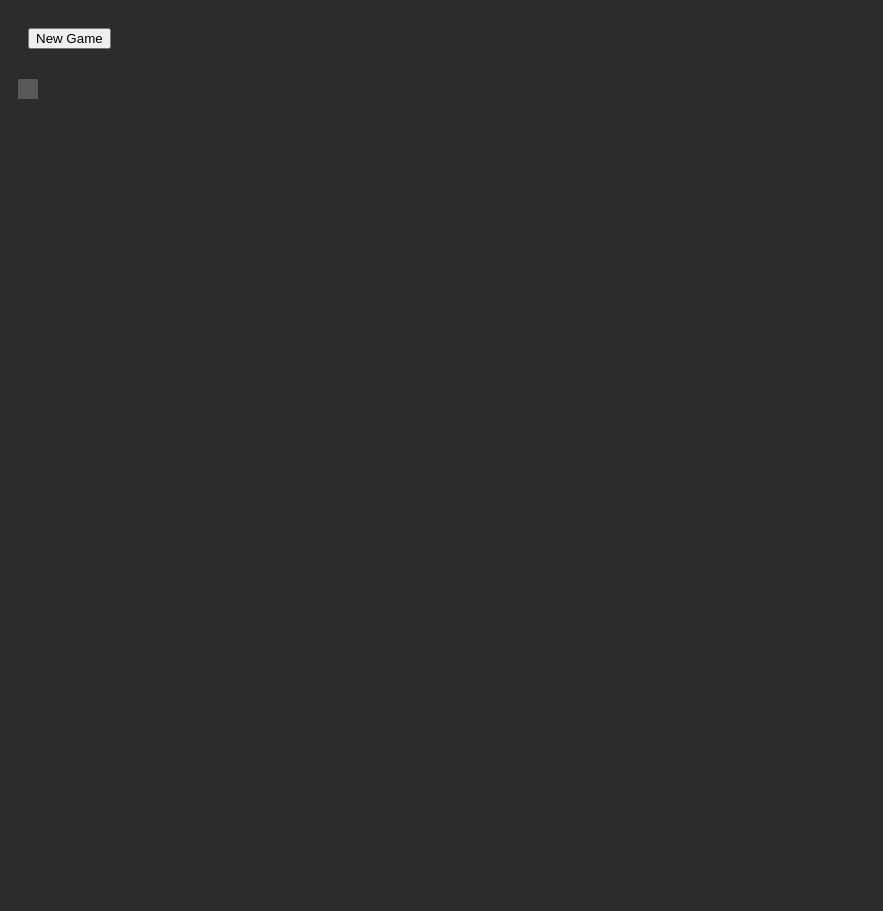
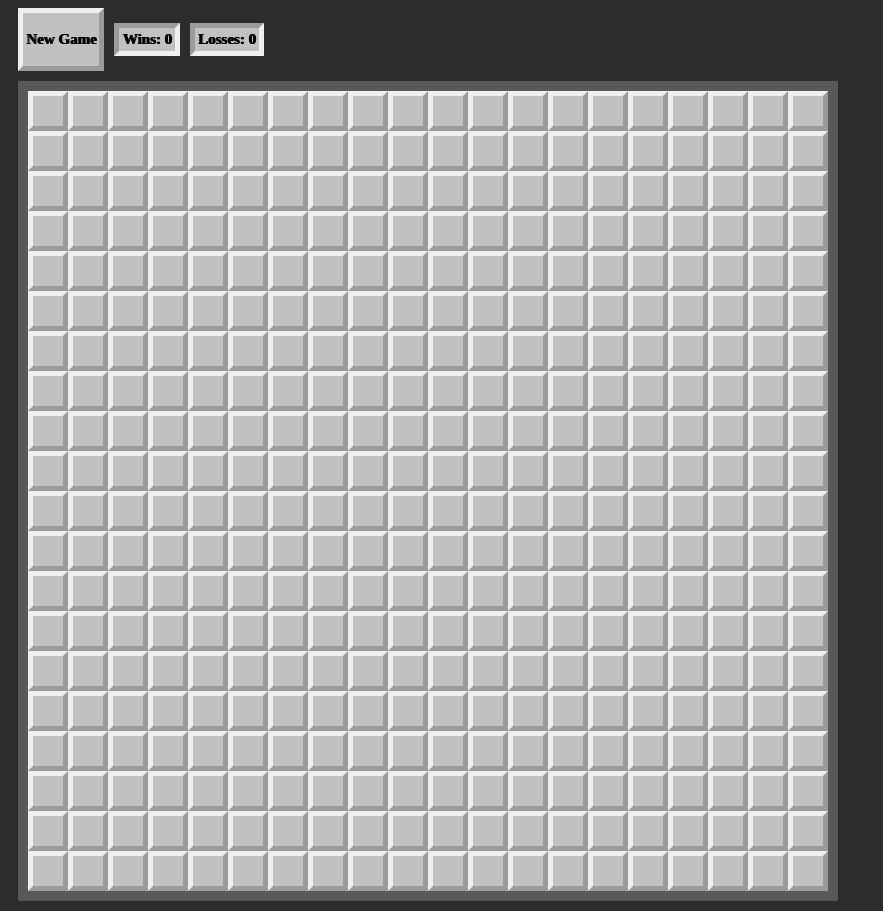
Before and after one commit to DeathGumper/deathgumper.github.io, a plain HTML site: page PlainJs/Minesweaper/src/index.html in a window 1280 px wide. Shown: the whole page, without its empty margins (0-883 px from the left). Before the commit the page ends 800 px from the top, so only its background shows below. Drawn offline with nearby package versions, Linux system fonts and the light colour scheme.

Commit message:
Finished up minsweeper, was almost done but now is complete!

```diff
--- a/PlainJs/Minesweaper/src/index.html
+++ b/PlainJs/Minesweaper/src/index.html
@@ -10,17 +10,15 @@
 
     <link rel="stylesheet" href="styles.css">
 </head>
-<body>
+<body oncontextmenu="return false;">
     <div id="dataContainer">
-        <button id="newGameBtn">New Game</button>
-        <div id="statsContainer">
-            <p id="wins"></p>
-            <p id="losses"></p>
-        </div>
+        <button id="newGameBtn"><p>New Game</p></button>
+        <p id="wins">Wins: 0</p>
+        <p id="losses">Losses: 0</p>
+        <div id="statusDisplay"></div>
     </div>
 
     <div id="boardContainer">
-
     </div>
 
 </body>
--- a/PlainJs/Minesweaper/src/js/game.js
+++ b/PlainJs/Minesweaper/src/js/game.js
@@ -48,6 +48,7 @@ export default class Game {
     }
 
     newGame = () => {
+        $('#statusDisplay').text('');
         this.displayStats();
         this.setupBoard(20, 20, 50);
 
@@ -56,14 +57,14 @@ export default class Game {
 
     lost = () => {
         this.losses++;
-
-        this.newGame();
+        $('#statusDisplay').text('YOU LOST!');
+        setTimeout(this.newGame, 2000);
     }
 
     won = () => {
         this.wins++;
-
-        this.newGame();
+        $('#statusDisplay').text('YOU WON!');
+        setTimeout(this.newGame, 2000);
     }
 
     getAdjTiles = (ri, ci) => {
@@ -105,7 +106,7 @@ export default class Game {
             loops++;
 
             tile.reveal();
-            let adjTiles = this.getAdjTiles(ri, ci);
+            let adjTiles = this.getAllAround(ri, ci);
 
             for (let i = 0; i < adjTiles.length; i++) {
                 let [r, c] = adjTiles[i];
@@ -145,8 +146,27 @@ export default class Game {
                 let cell = $(
                     `<div
                         class="boardCell ${tile.revealed? "revealedCell": "hiddenCell"}"
-                    >${tile.revealed? tile.held: ""}</div>`);
-                cell.on('mousedown', () => {this.board[ri][ci].clicked((bomb) => {this.revealTiles(ri, ci, bomb)})});
+                    >${tile.revealed? (tile.held == '0'? '': tile.held): (tile.flagged? 'O': '')}</div>`);
+                cell.mousedown((event) => {
+                    switch (event.which) {
+                        case 1:
+                            tile.clicked((bomb) => {this.revealTiles(ri, ci, bomb)});
+                            break;
+                        case 3:
+                            tile.flag();
+                            this.displayBoard(this.board);
+                            break;
+                    }
+                });
+
+                if (tile.held != 'bomb') {
+                    let n = Number(tile.held)
+                    cell.css('color', `rgb(${ (n == 3 || n == 5? 50 * n: 50) }, ${ (n == 2? 100: 50) }, ${ (n == 1 || n == 4? 200 / (n/2): 0) })`)
+                }
+
+                if (tile.flagged) {
+                    cell.css('color', `rgb(150, 20, 20)`)
+                }
 
                 rowElement.append(cell);
             }
@@ -163,7 +183,7 @@ export default class Game {
     setupBoard = (rowAmt, columnAmt, bombAmt) => {
         this.board = [];
         this.size = [rowAmt, columnAmt];
-        this.amtOfBombs = bombAmt;
+        this.bombAmt = bombAmt;
 
         let bombs = [];
 
--- a/PlainJs/Minesweaper/src/js/main.js
+++ b/PlainJs/Minesweaper/src/js/main.js
@@ -1,6 +1,6 @@
 import Game from './game.js';
 var game = null;
 
-$('#newGameBtn').on('click', function() {
+$('document').ready(function() {
     game = new Game();
 });
--- a/PlainJs/Minesweaper/src/js/tile.js
+++ b/PlainJs/Minesweaper/src/js/tile.js
@@ -2,6 +2,7 @@ export default class Tile {
     constructor(held) {
         this.held = held;
         this.revealed = false;
+        this.flagged = false;
     }
 
     clicked = (callback) => {
@@ -13,4 +14,8 @@ export default class Tile {
     reveal = () => {
         this.revealed = true;
     }
+
+    flag = () => {
+        this.flagged = !this.flagged;
+    }
 }
--- a/PlainJs/Minesweaper/src/styles.css
+++ b/PlainJs/Minesweaper/src/styles.css
@@ -2,6 +2,10 @@ body {
     height: 100%;
     background-color: rgb(44, 44, 44);
     overflow: hidden;
+    font-family: "ＭＳ Ｐゴシック";
+    font-weight: bolder;
+    text-shadow: 1px 0 currentColor;
+    font-size: 15px;
 }
 
 #boardContainer {
@@ -20,24 +24,45 @@ body {
     text-align: center;
     justify-content: center;
     border: none;
+    line-height: 30px;
 }
 
 .boardCell:hover {
     filter: brightness(150%);
-
 }
 
 #dataContainer {
     display: flex;
+    align-items: center;
 }
 
-#dataContainer p {
-    color: white;
-    margin: 20px;
+#dataContainer #wins, #dataContainer #losses {
+    border: 5px inset rgb(239, 239, 239);
+    background-color: rgb(193, 193, 193);
+    padding: 3px;
+    color: rgb(0, 0, 0);
+    margin-left: 10px;
 }
 
 #dataContainer button {
-    margin: 20px;
+    border: 5px outset rgb(239, 239, 239);
+    background-color: rgb(193, 193, 193);
+    font-size: 15px;
+    color: rgb(0, 0, 0);
+    font-family: "ＭＳ Ｐゴシック";
+    text-shadow: 1px 0 currentColor;
+    font-weight: bolder;
+    padding: 3px;
+    margin-left: 10px;
+}
+
+#dataContainer button:active {
+
+    border: 5px inset rgb(239, 239, 239);
+}
+
+#dataContainer button:active p {
+    transform: translate(2px, 2px);
 }
 
 #boardContainer:active {
@@ -46,12 +71,12 @@ body {
 
 .hiddenCell {
     background-color: rgb(193, 193, 193);
-    box-sizing:border-box;
     border: 5px outset rgb(239, 239, 239);
 }
 
 .revealedCell {
     background-color: rgb(190, 190, 190);
+    border: 5px solid rgb(190, 190, 190);
 }
 
 /* Snatched from stackoverflow :) */
```
